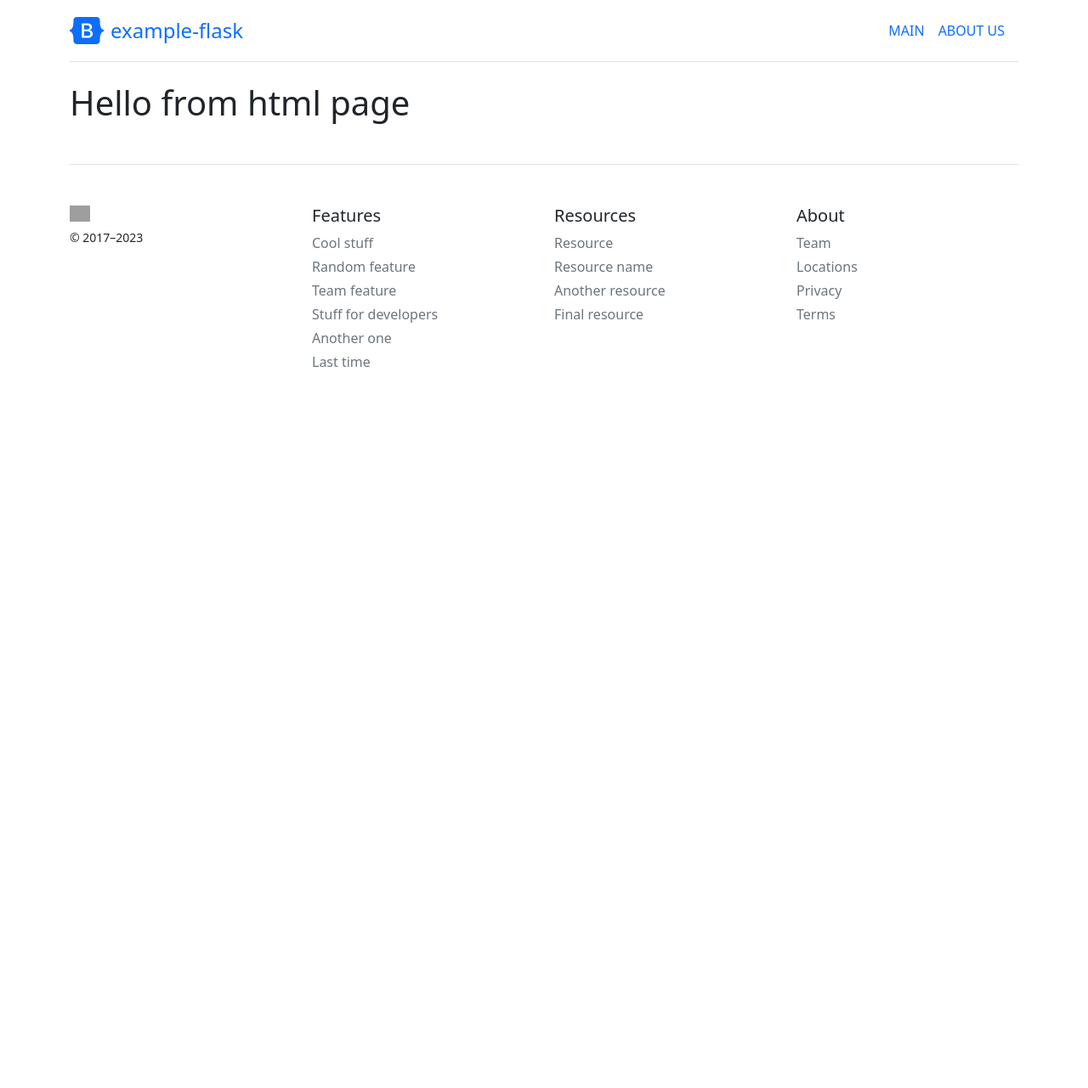
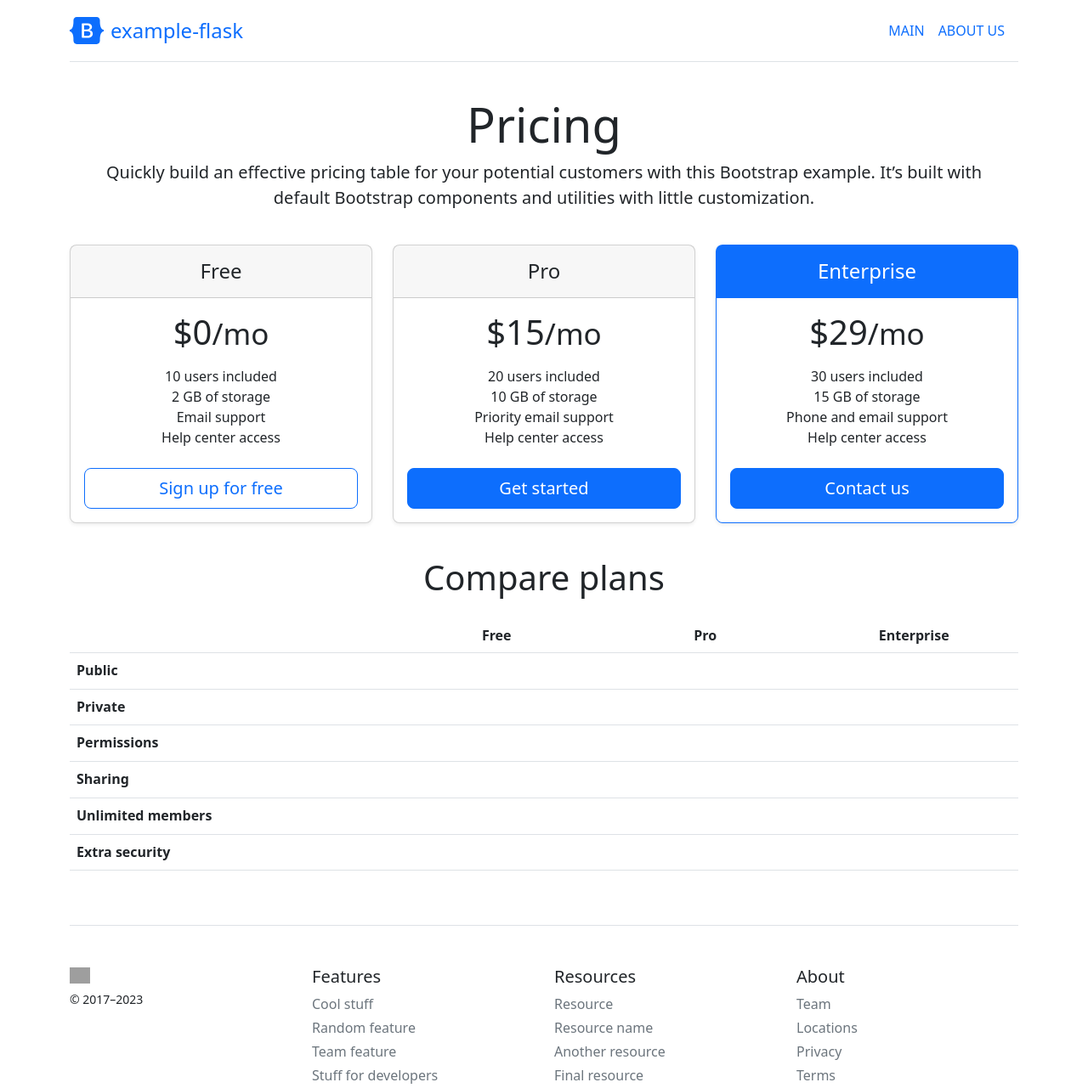
Before and after one commit to Petrovskaya-Svetlana/flaskProject, a Flask app: page / in a window 1280 px wide. Shown: the top 1281 px of the page at 85% size. Before the commit the page ends 432 px from the top, so only its background shows below. Run offline with Flask 3, Linux system fonts and the light colour scheme; lists and menus that the app fills with data are empty; grey boxes are pictures that could not be loaded.

Commit message:
finished 139

```diff
--- a/app.py
+++ b/app.py
@@ -1,6 +1,9 @@
-from flask import Flask, render_template, url_for
+from flask import Flask, render_template
+from flask_sqlalchemy import SQLAlchemy
 
 app = Flask(__name__)
+app.config['SQLALCHEMY_DATABASE_URI'] = 'sqlite:///blog.db'
+db = SQLAlchemy(app)
 
 
 @app.route('/')
--- a/templates/index.html
+++ b/templates/index.html
@@ -6,5 +6,119 @@
 
 
 {% block content %}
-    <h1>Hello from html page</h1>
+    <div class="pricing-header p-3 pb-md-4 mx-auto text-center">
+      <h1 class="display-4 fw-normal text-body-emphasis">Pricing</h1>
+      <p class="fs-5 text-body-secondary">Quickly build an effective pricing table for your potential customers with this Bootstrap example. It’s built with default Bootstrap components and utilities with little customization.</p>
+    </div>
+    <main>
+    <div class="row row-cols-1 row-cols-md-3 mb-3 text-center">
+      <div class="col">
+        <div class="card mb-4 rounded-3 shadow-sm">
+          <div class="card-header py-3">
+            <h4 class="my-0 fw-normal">Free</h4>
+          </div>
+          <div class="card-body">
+            <h1 class="card-title pricing-card-title">$0<small class="text-body-secondary fw-light">/mo</small></h1>
+            <ul class="list-unstyled mt-3 mb-4">
+              <li>10 users included</li>
+              <li>2 GB of storage</li>
+              <li>Email support</li>
+              <li>Help center access</li>
+            </ul>
+            <button type="button" class="w-100 btn btn-lg btn-outline-primary">Sign up for free</button>
+          </div>
+        </div>
+      </div>
+      <div class="col">
+        <div class="card mb-4 rounded-3 shadow-sm">
+          <div class="card-header py-3">
+            <h4 class="my-0 fw-normal">Pro</h4>
+          </div>
+          <div class="card-body">
+            <h1 class="card-title pricing-card-title">$15<small class="text-body-secondary fw-light">/mo</small></h1>
+            <ul class="list-unstyled mt-3 mb-4">
+              <li>20 users included</li>
+              <li>10 GB of storage</li>
+              <li>Priority email support</li>
+              <li>Help center access</li>
+            </ul>
+            <button type="button" class="w-100 btn btn-lg btn-primary">Get started</button>
+          </div>
+        </div>
+      </div>
+      <div class="col">
+        <div class="card mb-4 rounded-3 shadow-sm border-primary">
+          <div class="card-header py-3 text-bg-primary border-primary">
+            <h4 class="my-0 fw-normal">Enterprise</h4>
+          </div>
+          <div class="card-body">
+            <h1 class="card-title pricing-card-title">$29<small class="text-body-secondary fw-light">/mo</small></h1>
+            <ul class="list-unstyled mt-3 mb-4">
+              <li>30 users included</li>
+              <li>15 GB of storage</li>
+              <li>Phone and email support</li>
+              <li>Help center access</li>
+            </ul>
+            <button type="button" class="w-100 btn btn-lg btn-primary">Contact us</button>
+          </div>
+        </div>
+      </div>
+    </div>
+
+    <h2 class="display-6 text-center mb-4">Compare plans</h2>
+
+    <div class="table-responsive">
+      <table class="table text-center">
+        <thead>
+          <tr>
+            <th style="width: 34%;"></th>
+            <th style="width: 22%;">Free</th>
+            <th style="width: 22%;">Pro</th>
+            <th style="width: 22%;">Enterprise</th>
+          </tr>
+        </thead>
+        <tbody>
+          <tr>
+            <th scope="row" class="text-start">Public</th>
+            <td><svg class="bi" width="24" height="24"><use xlink:href="#check"></use></svg></td>
+            <td><svg class="bi" width="24" height="24"><use xlink:href="#check"></use></svg></td>
+            <td><svg class="bi" width="24" height="24"><use xlink:href="#check"></use></svg></td>
+          </tr>
+          <tr>
+            <th scope="row" class="text-start">Private</th>
+            <td></td>
+            <td><svg class="bi" width="24" height="24"><use xlink:href="#check"></use></svg></td>
+            <td><svg class="bi" width="24" height="24"><use xlink:href="#check"></use></svg></td>
+          </tr>
+        </tbody>
+
+        <tbody>
+          <tr>
+            <th scope="row" class="text-start">Permissions</th>
+            <td><svg class="bi" width="24" height="24"><use xlink:href="#check"></use></svg></td>
+            <td><svg class="bi" width="24" height="24"><use xlink:href="#check"></use></svg></td>
+            <td><svg class="bi" width="24" height="24"><use xlink:href="#check"></use></svg></td>
+          </tr>
+          <tr>
+            <th scope="row" class="text-start">Sharing</th>
+            <td></td>
+            <td><svg class="bi" width="24" height="24"><use xlink:href="#check"></use></svg></td>
+            <td><svg class="bi" width="24" height="24"><use xlink:href="#check"></use></svg></td>
+          </tr>
+          <tr>
+            <th scope="row" class="text-start">Unlimited members</th>
+            <td></td>
+            <td><svg class="bi" width="24" height="24"><use xlink:href="#check"></use></svg></td>
+            <td><svg class="bi" width="24" height="24"><use xlink:href="#check"></use></svg></td>
+          </tr>
+          <tr>
+            <th scope="row" class="text-start">Extra security</th>
+            <td></td>
+            <td></td>
+            <td><svg class="bi" width="24" height="24"><use xlink:href="#check"></use></svg></td>
+          </tr>
+        </tbody>
+      </table>
+    </div>
+  </main>
 {% endblock %}
```
